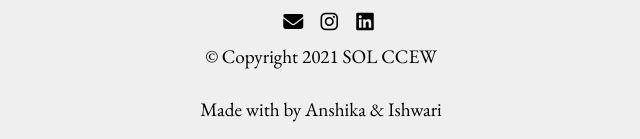
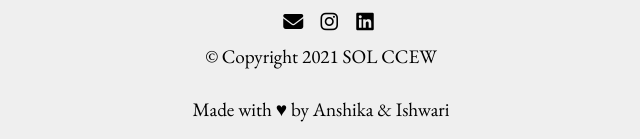
Before and after one commit to ishwari20/website, a plain HTML site: page course.html in a window 1280 px wide. Shown: the part 4870-5009 px from the top of the page, 319-959 px from the left. Drawn offline with nearby package versions, Linux system fonts and the light colour scheme.

Commit message:
Update course.html

```diff
--- a/course.html
+++ b/course.html
@@ -709,7 +709,7 @@
       <a href="https://www.instagram.com/sol_ccew/"><i class="social-icon fab fa-instagram fa-lg" style="color: black; margin-left: 4px;"></i></a>
       <a href="https://www.linkedin.com/company/summer-of-learning-cummins"><i class="fab fa-linkedin fa-lg" style="color: black; width: 50; margin-left: 5px; "></i></a>
       <p class="copyright">© Copyright 2021 SOL CCEW</p>
-      <p class="copyright">Made with by Anshika & Ishwari</p>
+      <p class="copyright">Made with ♥ by Anshika & Ishwari</p>
     </div>
   </footer>
 
```
